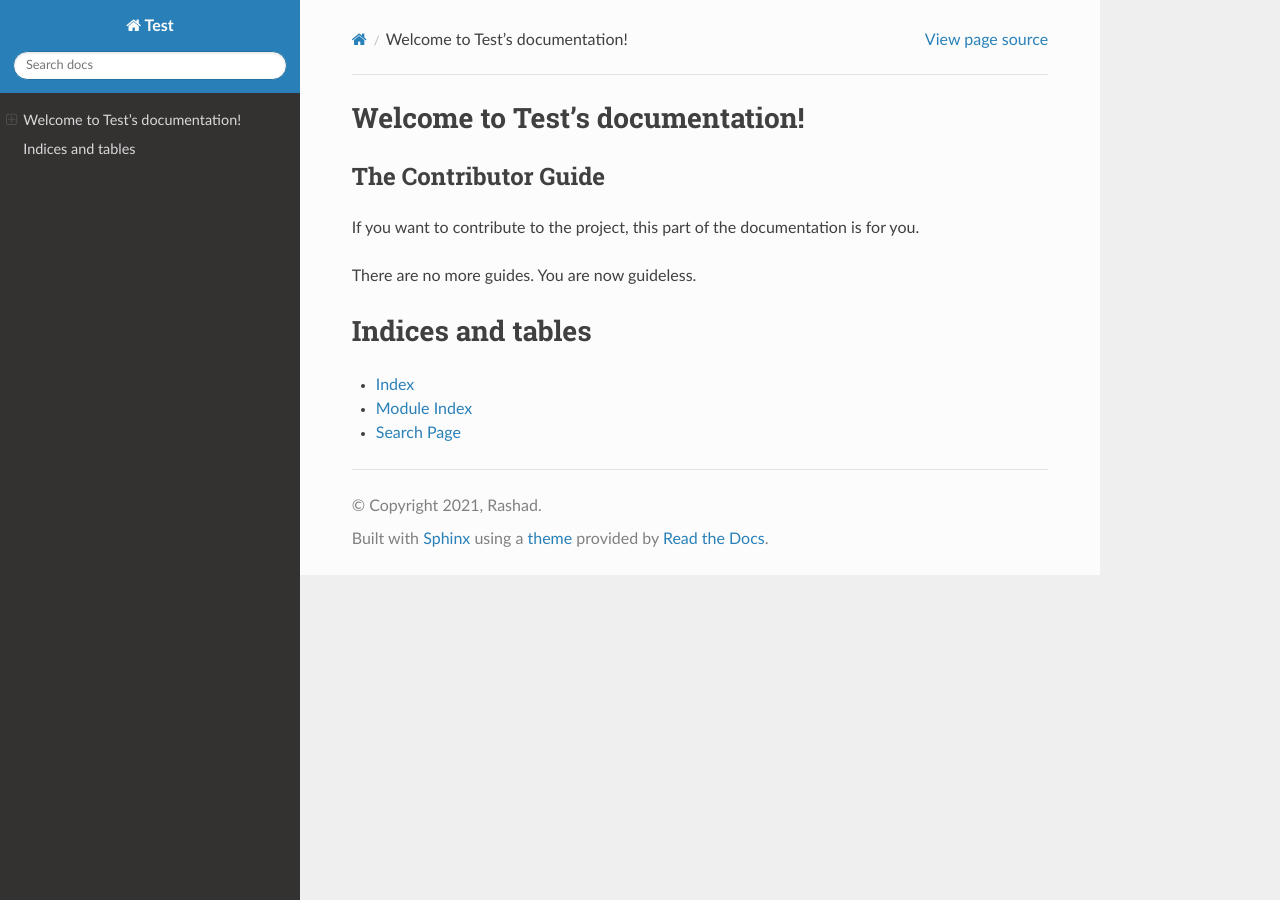
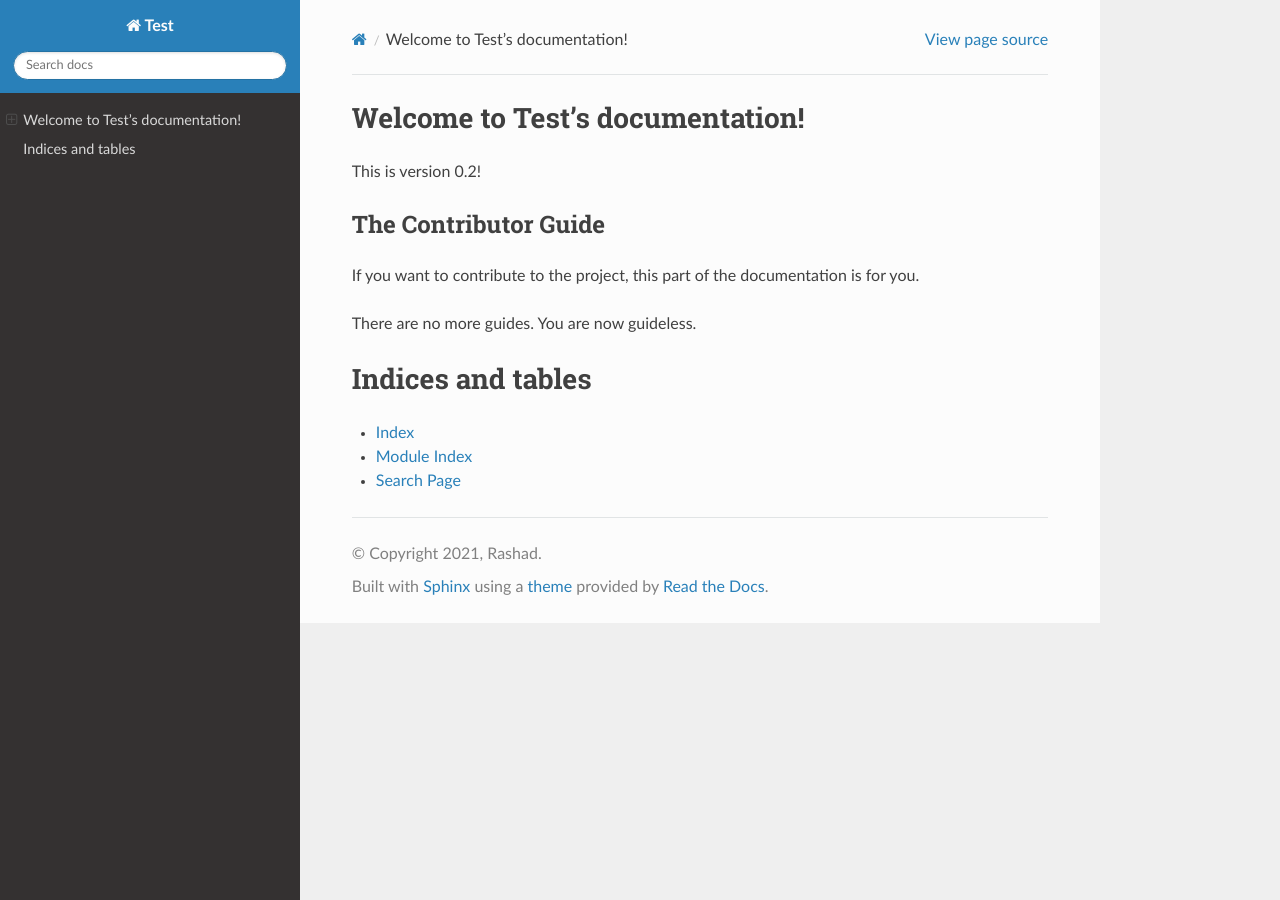
Before and after one commit to rsazizov/sphinx-demo, a Sphinx documentation site: the page built from docs/index.rst, in a window 1280 px wide. Built offline with Sphinx 7.4.7 and the Read the Docs theme 2.0.0, drawn with Linux system fonts in a browser that asks for light colours; pages that are not in the unit, such as notebooks, are missing from menus.

Commit message:
Update index

```diff
--- a/docs/index.rst
+++ b/docs/index.rst
@@ -5,6 +5,8 @@
 
 Welcome to Test's documentation!
 ================================
+
+This is version 0.2!
 
 .. toctree::
    :maxdepth: 2
```
